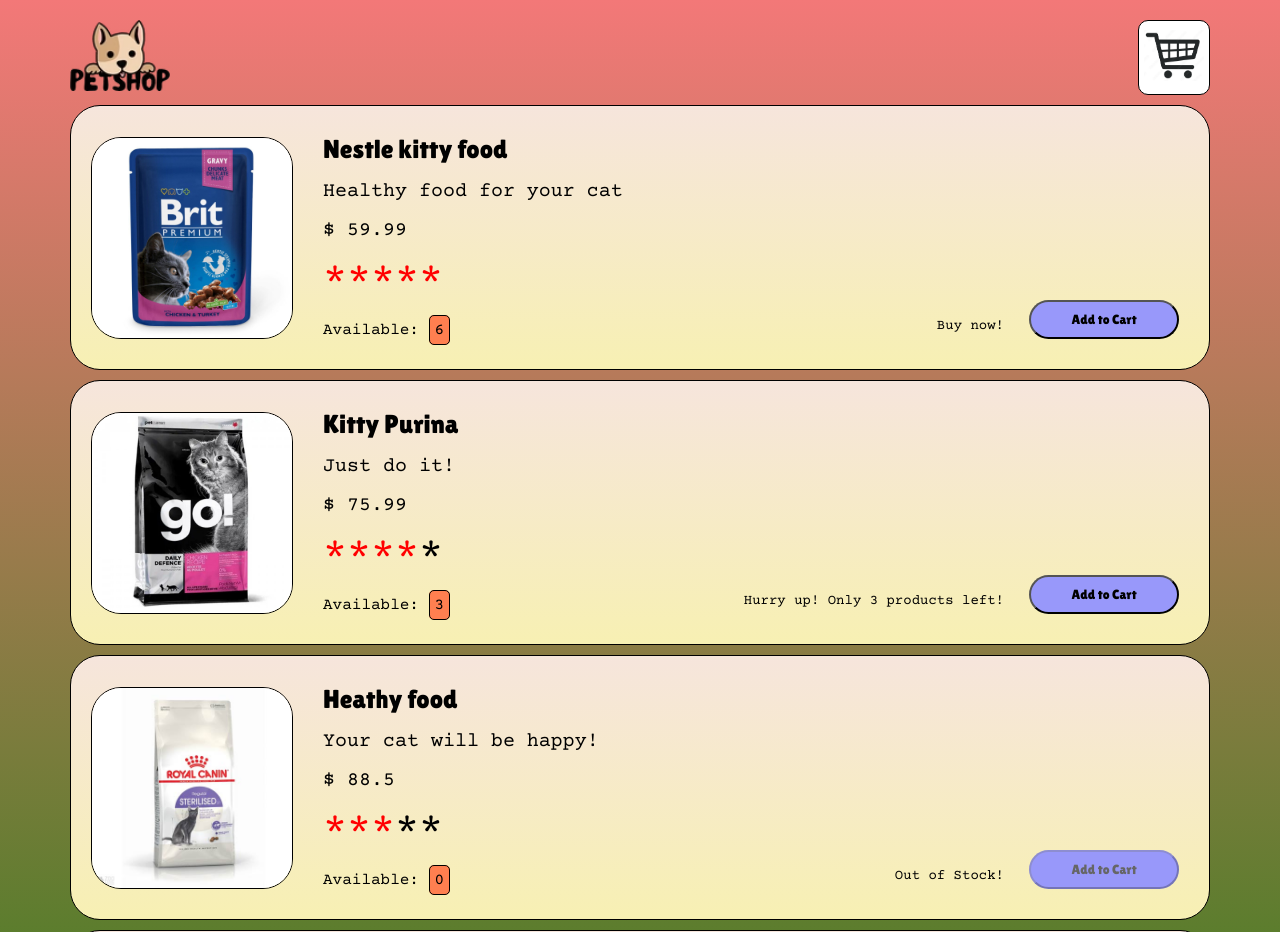
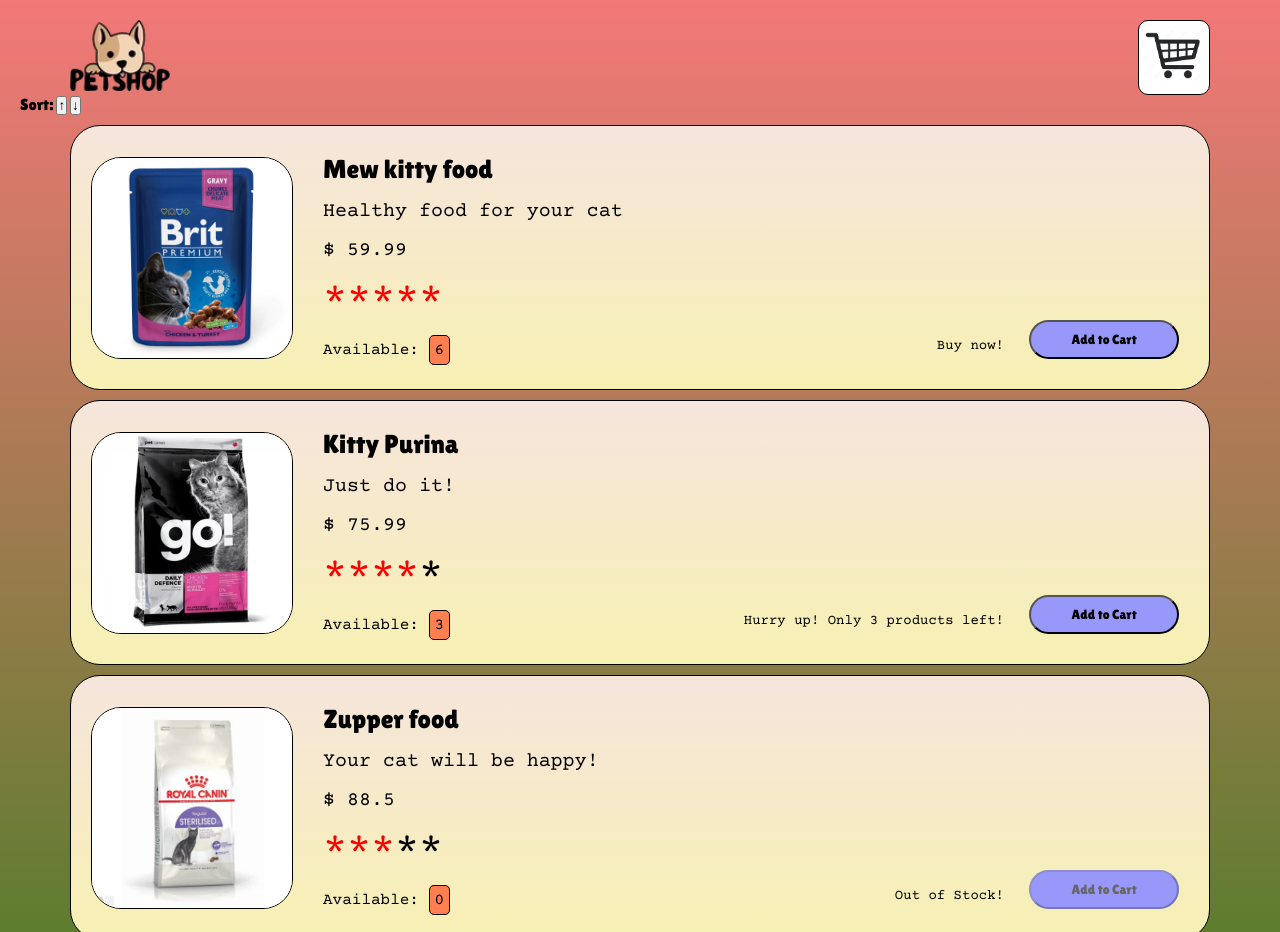
Before and after one commit to KirillStetsenko/PetStore, a plain HTML site: page index.html in a window 1280 px wide. Shown: the top 932 px of the page. Drawn offline with nearby package versions, Linux system fonts and the light colour scheme.

Commit message:
add sort

```diff
--- a/cart.css
+++ b/cart.css
@@ -1,12 +1,12 @@
 .cartWrapper {
   margin: 10px;
-  border: 1px solid #000;
+
 }
 
 .form {
   display: flex;
   flex-direction: column;
-  border: 1px solid #000;
+
 }
 
 .titleForm {
@@ -57,11 +57,7 @@
   height: 20px;
 }
 
-.method {
-  border: 1px solid #000;
-  display: flex;
-  flex-direction: row;
-}
+
 
 .submit {
   width: 150px;
--- a/data.json
+++ b/data.json
@@ -1,7 +1,7 @@
 [
   {
     "id": 1001,
-    "title": "Nestle kitty food",
+    "title": "Mew kitty food",
     "description": "Healthy food for your cat",
     "price": 59.99,
     "img": "./assets/catFood1.jpg",
@@ -19,7 +19,7 @@
   },
   {
     "id": 1003,
-    "title": "Heathy food",
+    "title": "Zupper food",
     "description": "Your cat will be happy!",
     "price": 88.5,
     "img": "assets/catFood3.jpg",
--- a/index.html
+++ b/index.html
@@ -119,6 +119,12 @@
           </div>
         </div>
         <main v-else>
+          <div>
+            Sort:
+
+            <button v-on:click="ascSortededProducts">↑</button>
+            <button v-on:click="descSortededProducts">↓</button>
+          </div>
           <div v-for="product in products" class="productCard">
             <div class="wrap">
               <div class="productImgBlock">
@@ -205,6 +211,8 @@
             return "$ " + price;
           },
         },
+        computed: {},
+
         methods: {
           addProduct(product) {
             if (product.available > 0) {
@@ -230,6 +238,38 @@
           submit() {
             alert("Submitted!");
           },
+          ascSortededProducts() {
+            if (this.products.length > 0) {
+              this.products = this.products.slice(0);
+
+              function compare(a, b) {
+                if (a.title.toLowerCase() < b.title.toLowerCase()) {
+                  return -1;
+                }
+                if (a.title.toLowerCase() > b.title.toLowerCase()) {
+                  return 1;
+                }
+                return 0;
+              }
+              return this.products.sort(compare);
+            }
+          },
+          descSortededProducts() {
+            if (this.products.length > 0) {
+              this.products = this.products.slice(0);
+
+              function compare(a, b) {
+                if (a.title.toLowerCase() < b.title.toLowerCase()) {
+                  return 1;
+                }
+                if (a.title.toLowerCase() > b.title.toLowerCase()) {
+                  return -1;
+                }
+                return 0;
+              }
+              return this.products.sort(compare);
+            }
+          },
         },
       });
     </script>
```
